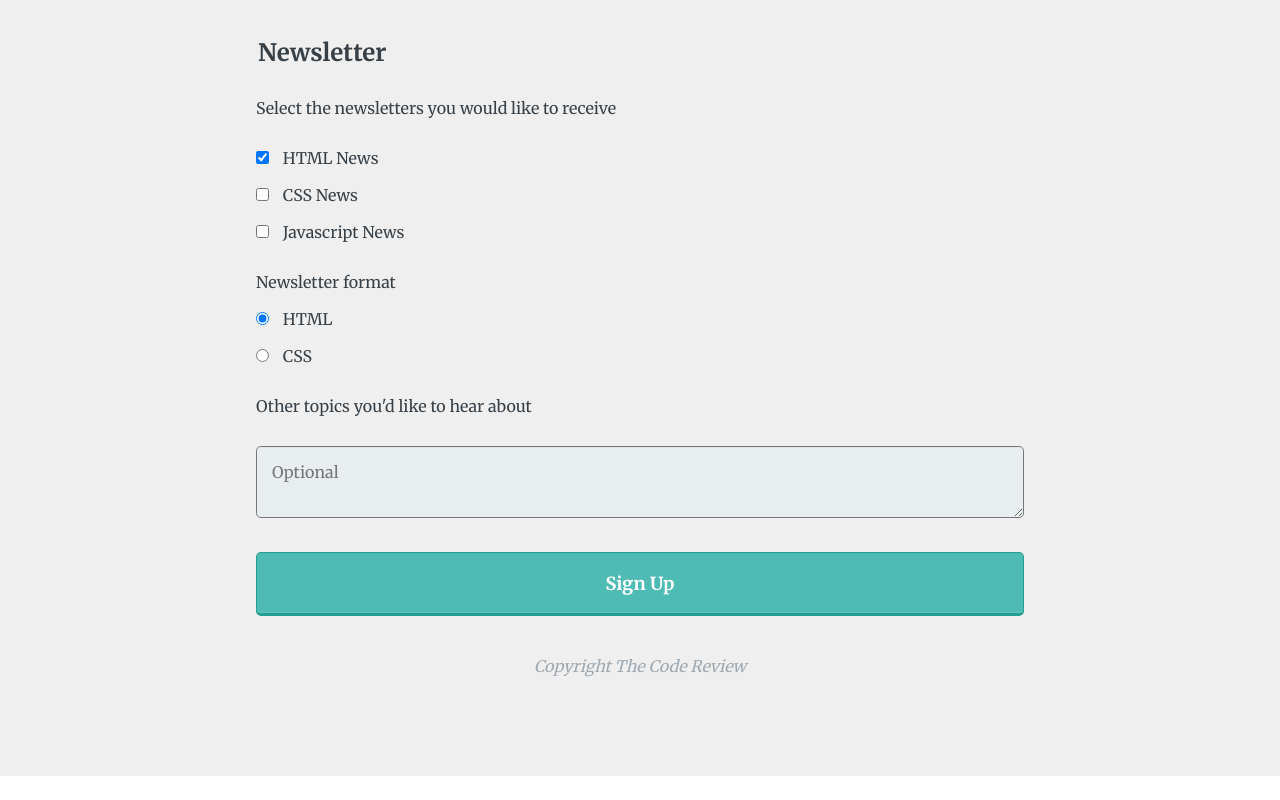
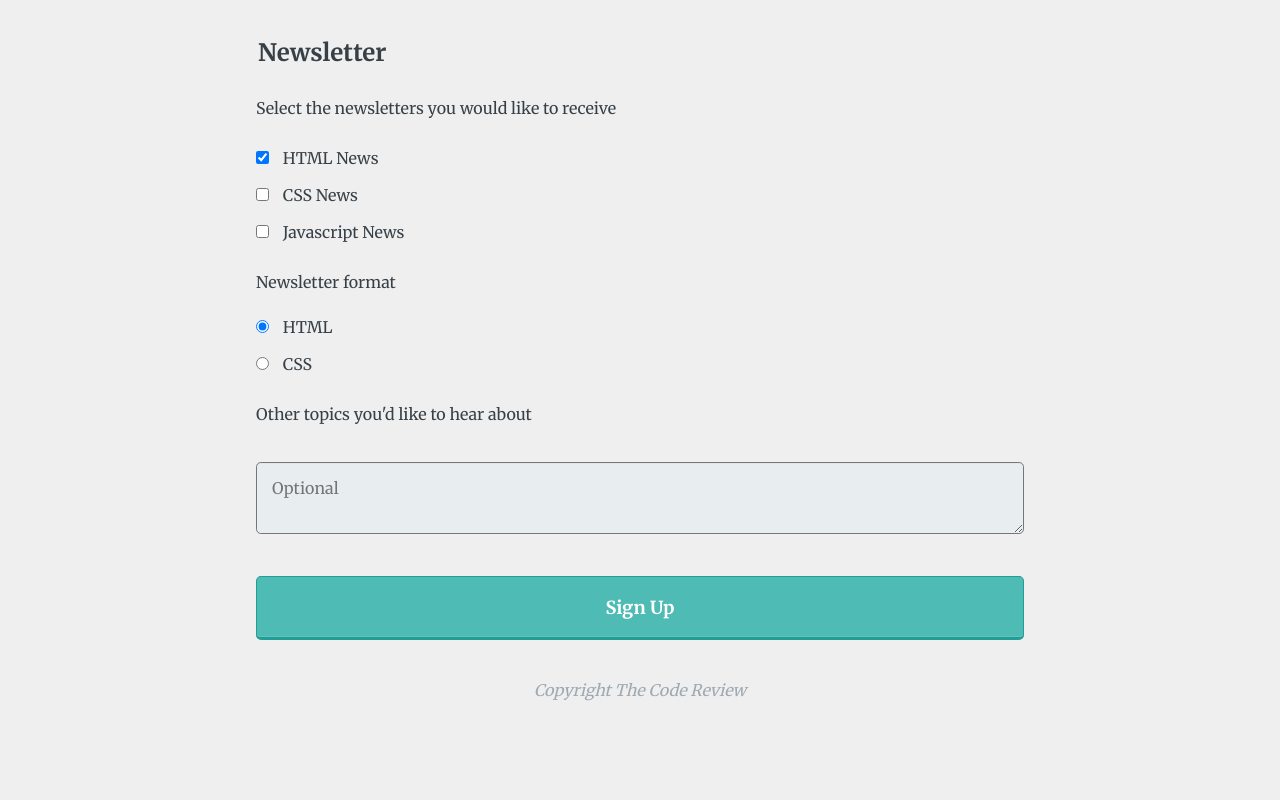
Before and after one commit to noaholatoye/Project-3, a plain HTML site: page index.html in a window 1280 px wide. Shown: the part 878-1678 px from the top of the page. Before the commit the page ends 1654 px from the top, so only its background shows below. Drawn offline with Linux system fonts and the light colour scheme.

Commit message:
Final Correction Update

```diff
--- a/css/main.css
+++ b/css/main.css
@@ -231,6 +231,10 @@ textarea:hover {
   width: 28%;
 }
 
+.note-2 {
+  width: 100%;
+}
+
 /* Flexbox -------------------- */
 
   fieldset .flex{
--- a/index.html
+++ b/index.html
@@ -136,26 +136,24 @@
 	    <footer class="background">
         <fieldset  class="wrap-2"><!-- newsletter -->
         	<legend class="legend-2">Newsletter</legend>
-        	<p class="note-2">Select the newsletters you would like to receive</p>
+        	<p class=""></p>
 
-          <div class="checkbox"> <!-- checkbox -->
+          <label for="html-news" class="checkbox note-2">Select the newsletters you would like to receive</label>
 					<input type="checkbox" name="news" value="html-news" id="html-news" checked> <span class="news"> HTML News </span><br>
  					<input type="checkbox" name="news" value="css-news" id="css-news" class="css"> <span class="news"> CSS News </span><br>
           <input type="checkbox" name="news" value="javascript-news" id="javascript-news" class="javascript"> <span class="news"> Javascript News </span><br>
 
-             <div class="format">
-               <p class="format">Newsletter format</p>
+        	<label for="html" class="format">Newsletter format</label>
 					<input type="radio" name="format" value="html-format" id="html" class="css" checked> <span class="news"> HTML </span><br>
 					<input type="radio" name="format" value="css-format" id="css" class="css"> <span class="news"> CSS </span><br>
-             </div>
 
-             <div>
-               	<p class="format">Other topics you'd like to hear about</p>
+					<label for="topics" class="format">Other topics you'd like to hear about</label>
 					<textarea id="topics" name="user-topics" class="format" placeholder="Optional"></textarea>
-               	<button type="submit" class="format">Sign Up</button>
+
+          <label for="button"></label>
+          <button type="submit" id="button" class="format">Sign Up</button>
           <p class="format copyright">Copyright The Code Review</p>
-            </div>
-      		</div><!-- checkbox -->
+
       	</fieldset><!-- newsletter -->
       </footer>
 
```
Lines whose indentation alone changed are shown as unchanged.
